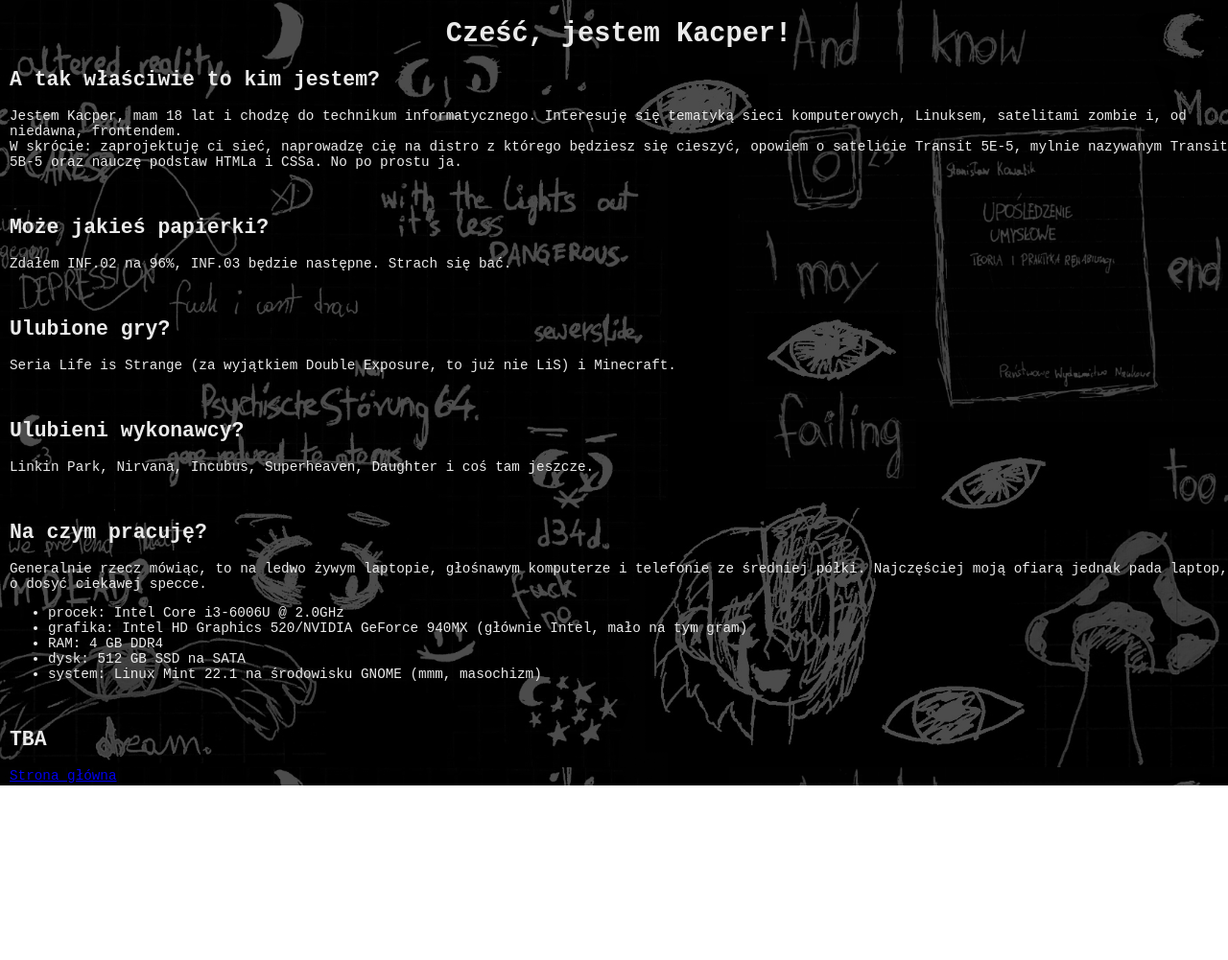
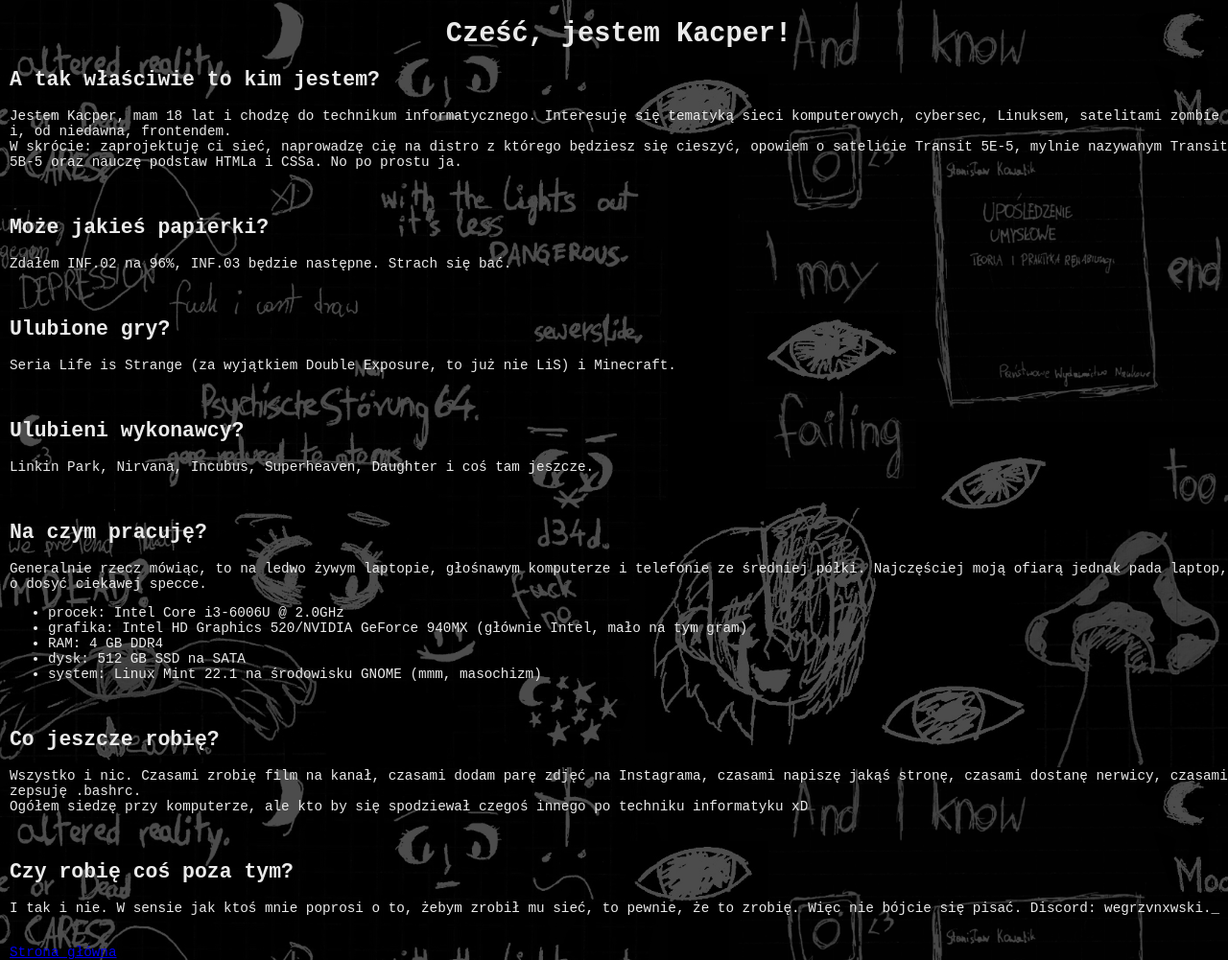
Before and after one commit to wegrzvnxwski/wegrzvnxwskis-site, a plain HTML site: page aboutme.html in a window 1280 px wide. Shown: the whole page at 96% size. Before the commit the page ends 819 px from the top, so only its background shows below. Drawn offline with Linux system fonts and the light colour scheme.

Commit message:
Update aboutme.html

```diff
--- a/aboutme.html
+++ b/aboutme.html
@@ -11,7 +11,7 @@
     <div class="aboutme">
     <h1>Cześć, jestem Kacper!</h1>
     <h2>A tak właściwie to kim jestem?</h2>
-    <p>Jestem Kacper, mam 18 lat i chodzę do technikum informatycznego. Interesuję się tematyką sieci komputerowych, Linuksem, satelitami zombie i, od niedawna, frontendem. <br> W skrócie: zaprojektuję ci sieć, naprowadzę cię na distro z którego będziesz się cieszyć, opowiem o satelicie Transit 5E-5, mylnie nazywanym Transit 5B-5 oraz nauczę podstaw HTMLa i CSSa. No po prostu ja.</p>
+    <p>Jestem Kacper, mam 18 lat i chodzę do technikum informatycznego. Interesuję się tematyką sieci komputerowych, cybersec, Linuksem, satelitami zombie i, od niedawna, frontendem. <br> W skrócie: zaprojektuję ci sieć, naprowadzę cię na distro z którego będziesz się cieszyć, opowiem o satelicie Transit 5E-5, mylnie nazywanym Transit 5B-5 oraz nauczę podstaw HTMLa i CSSa. No po prostu ja.</p>
     <br>
     <h2>Może jakieś papierki?</h2>
     <p>Zdałem INF.02 na 96%, INF.03 będzie następne. Strach się bać.</p>
@@ -32,7 +32,12 @@
         <li>system: Linux Mint 22.1 na środowisku GNOME (mmm, masochizm)</li>
     </ul>
     <br>
-    <h2>TBA</h2>
+    <h2>Co jeszcze robię?</h2>
+    <p>Wszystko i nic. Czasami zrobię film na kanał, czasami dodam parę zdjęć na Instagrama, czasami napiszę jakąś stronę, czasami dostanę nerwicy, czasami zepsuję .bashrc.<br> Ogółem siedzę przy komputerze, ale kto by się spodziewał czegoś innego po techniku informatyku xD</p>
+    <br>
+    <h2>Czy robię coś poza tym?</h2>
+    <p>I tak i nie. W sensie jak ktoś mnie poprosi o to, żebym zrobił mu sieć, to pewnie, że to zrobię. Więc nie bójcie się pisać. Discord: wegrzvnxwski._</p>
+    <br>
 
     <a href="index.html">Strona główna</a>
     </div>
```
